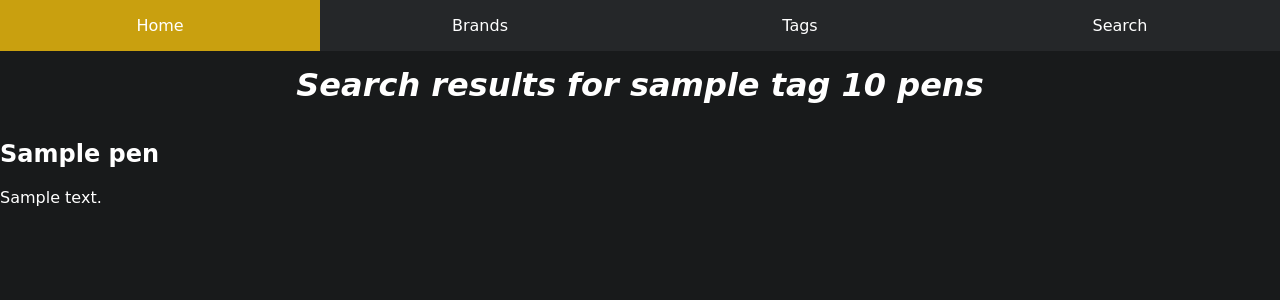
After one commit to FarzadHayat/internet-pen-database, a Flask app: template templates/search_results.html in a window 1280 px wide. The commit adds this page. Shown: the top 300 px of the page. Run offline with Flask 2, Linux system fonts and the light colour scheme; the template is opened without the code that fills it: most values are stand-ins (such as "Sample title", 1, 10 or a date in 2020); parts of the project's set-up code (start-up, migrations or seed data) failed here and were passed over.

Commit message:
Search form (search.html) which includes a dropdown selection for brand and one for tag. The search then finds all the pens that have these two selected values in common (e.g water-based Parker pens) and show results on search_results.html

```diff
--- a/forms.py
+++ b/forms.py
@@ -4,8 +4,9 @@ from wtforms import IntegerField, TextField, TextAreaField, SelectField, FileFie
 from wtforms.validators import DataRequired, Optional, ValidationError
 import models
 
-class Select_Pen(FlaskForm):
-    pens = SelectField('pens', validators = [DataRequired()], coerce = int)
+class Search(FlaskForm):
+    brand = SelectField('brand', validators = [DataRequired()])
+    tag = SelectField('tag', validators = [DataRequired()])
 
 class Add_Brand(FlaskForm):
     name = TextField('name', validators=[DataRequired()])
--- a/main.py
+++ b/main.py
@@ -3,7 +3,7 @@ import secrets
 from flask import Flask, render_template, abort, request, redirect, url_for
 from flask_sqlalchemy import SQLAlchemy
 import models
-from forms import Select_Pen, Add_Brand
+from forms import Search, Add_Brand
 
 app = Flask(__name__)
 
@@ -45,20 +45,6 @@ def pen(id):
 @app.errorhandler(404)
 def page_not_found(e):
     return render_template('404.html')
-
-# dropdown list form to select a pen
-@app.route('/choose_pen', methods = ['GET', 'POST'])
-def choose_pen():
-    form = Select_Pen()
-    pens = models.Pen.query.all()
-    form.pens.choices = [(pen.id, pen.name) for pen in pens]
-    if request.method == 'POST':
-        if form.validate_on_submit():
-            return redirect(url_for('pen', id = form.pens.data))
-        else:
-            abort(404)
-            # uses a premade template. pen.html ????
-    return render_template('pen.html', title = 'Select A Pen', form = form)
 
 # save brand photo to computer files
 def save_photo(form_photo):
@@ -108,9 +94,13 @@ def edit_brand(id):
     if form.validate_on_submit():
         brand.name = form.name.data
         brand.desc = form.desc.data
+        # check if user wants to update the brand photo
         if form.photo.data:
+            # save new photo file
             photo_file = save_photo(form.photo.data)
+            # delete old photo file
             delete_photo(brand.photo)
+            # set new photo
             brand.photo = photo_file
         db.session.commit()
         return redirect(url_for('brand', id=brand.id))
@@ -132,5 +122,32 @@ def delete_brand(id):
     db.session.commit()
     return redirect(url_for('home'))
 
+# search form
+@app.route('/search', methods = ['GET', 'POST'])
+def search():
+    form = Search()
+    pens = models.Pen.query.all()
+    brands = models.Brand.query.all()
+    tags = models.Tag.query.all()
+    # populate the dropdown selections
+    form.brand.choices = [(brand.id, brand.name) for brand in brands]
+    form.tag.choices = [(tag.id, tag.name) for tag in tags]
+
+    selected_tag = form.tag.data
+    selected_brand = form.brand.data
+
+    if request.method == 'POST':
+        if form.validate_on_submit():
+            brand = models.Brand.query.filter_by(id = selected_brand).first()
+            tag = models.Tag.query.filter_by(id = selected_tag).first()
+            # Get a list of the pens common between the brand and the tag chosen.
+            results = list(set(brand.pens).intersection(tag.pens))
+            print(results)
+            # render the search results page
+            return render_template('search_results.html', brand = brand.name, tag = tag.name, results = results)
+        else:
+            abort(404)
+    return render_template('search.html', title = "Find a Pen", form = form)
+
 if __name__ == "__main__":
     app.run(debug=True)
--- a/static/css/style.css
+++ b/static/css/style.css
@@ -12,7 +12,7 @@ body{
     overflow: hidden;
     font-family: cursive;
     /* color theme */
-    --main-highlight-color: #ac961c;
+    --main-highlight-color: rgb(201, 160, 15);
     /* gets value of navbar items from a javascript function */
     --navbar-items: 4;
 }
@@ -56,7 +56,7 @@ nav{
 
 /* navbar links */
 nav a{
-    padding: 1rem 0;
+    padding: 1em 0;
 }
 
 /* highlight navbar page link on mouse hover */
--- a/templates/brand.html
+++ b/templates/brand.html
@@ -2,7 +2,7 @@
 {% block content %}
 <div id="item-page">
     <!-- brand title -->
-    <h1>{{brand.name}}</h1>
+    <h1>{{ brand.name }}</h1>
     <div id="item-page-container">
         <!-- brand photo -->
         <div id="page-photo">
@@ -10,12 +10,12 @@
         </div>
         <!-- brand details -->
         <div id="page-details">
-            <p>{{brand.desc}}</p>
+            <p>{{ brand.desc }}</p>
             <br>
             <!-- list all pens for this brand -->
             <ul>
                 {% for pen in brand.pens %}
-                <li><a href="/pen/{{ pen.id }}">{{ pen.name }}</a></li>
+                <li><a href="{{ url_for('pen', id = pen.id) }}">{{ pen.name }}</a></li>
                 {% endfor %}
             </ul>
         </div>
--- a/templates/nav.html
+++ b/templates/nav.html
@@ -1,7 +1,7 @@
 <nav>
-    <a href ="/#home" class="navlink active">Home</a><!-- scroll to the top -->
-    <a href ="/#brands" class="navlink">Brands</a><!-- directs user to the all brands page -->
-    <a href ="/#tags" class="navlink">Tags</a><!-- directs user to the all tags page -->
-    <a>Search</a>
+    <a href="/#home" class="navlink active">Home</a><!-- scroll to the top -->
+    <a href="/#brands" class="navlink">Brands</a><!-- directs user to the all brands page -->
+    <a href="/#tags" class="navlink">Tags</a><!-- directs user to the all tags page -->
+    <a href="/search">Search</a><!-- directs user to the search page -->
 </nav>
 <div style="padding-top: 50px;"></div>
--- a/templates/pen.html
+++ b/templates/pen.html
@@ -6,7 +6,7 @@
     <div id="item-page-container">
         <!-- pen photo -->
         <div id="page-photo">
-            <img src="{{ pen.photo }}"/>
+            <img src="/static/images/pens/{{ pen.photo }}"/>
         </div>
         <!-- pen details -->
         <div id="page-details">
@@ -15,7 +15,7 @@
             <!-- list all tags for this pen -->
             <ul>
                 {% for tag in pen.tags %}
-                <li><a href="/tag/{{ tag.id }}">{{ tag.name }}</a></li>
+                <li><a href="{{ url_for('tag', id = tag.id) }}">{{ tag.name }}</a></li>
                 {% endfor %}
             </ul>
         </div>
--- /dev/null
+++ b/templates/search_results.html
@@ -0,0 +1,15 @@
+{% extends 'layout.html' %}
+{% block content %}
+<div class="section">
+    <h1><i>Search results for {{ tag|lower }} {{ brand }} pens</i></h1>
+    <div>
+        {% if results == null %}
+        <h2>No pens found</h2>
+        {% endif %}
+        {% for pen in results %}
+        <h2><a href="{{ url_for('pen', id = pen.id) }}">{{ pen.name }}</a></h2>
+        <p>{{ pen.desc }}</p>
+        {% endfor %}
+    </div>
+</div>
+{% endblock %}
```
Also changed, not shown: templates/search.html (added, +15 -0 lines), templates/tag.html (+4 -4 lines), pens.db.
